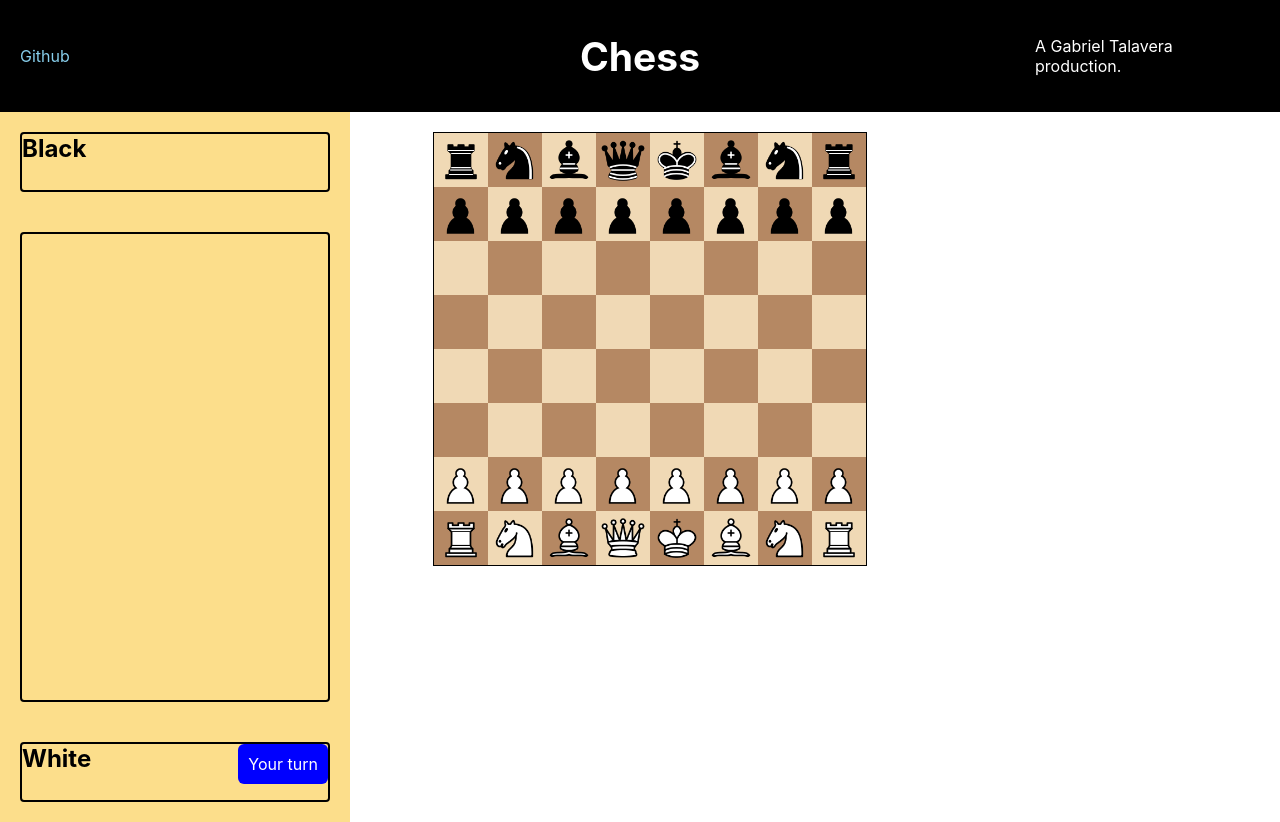
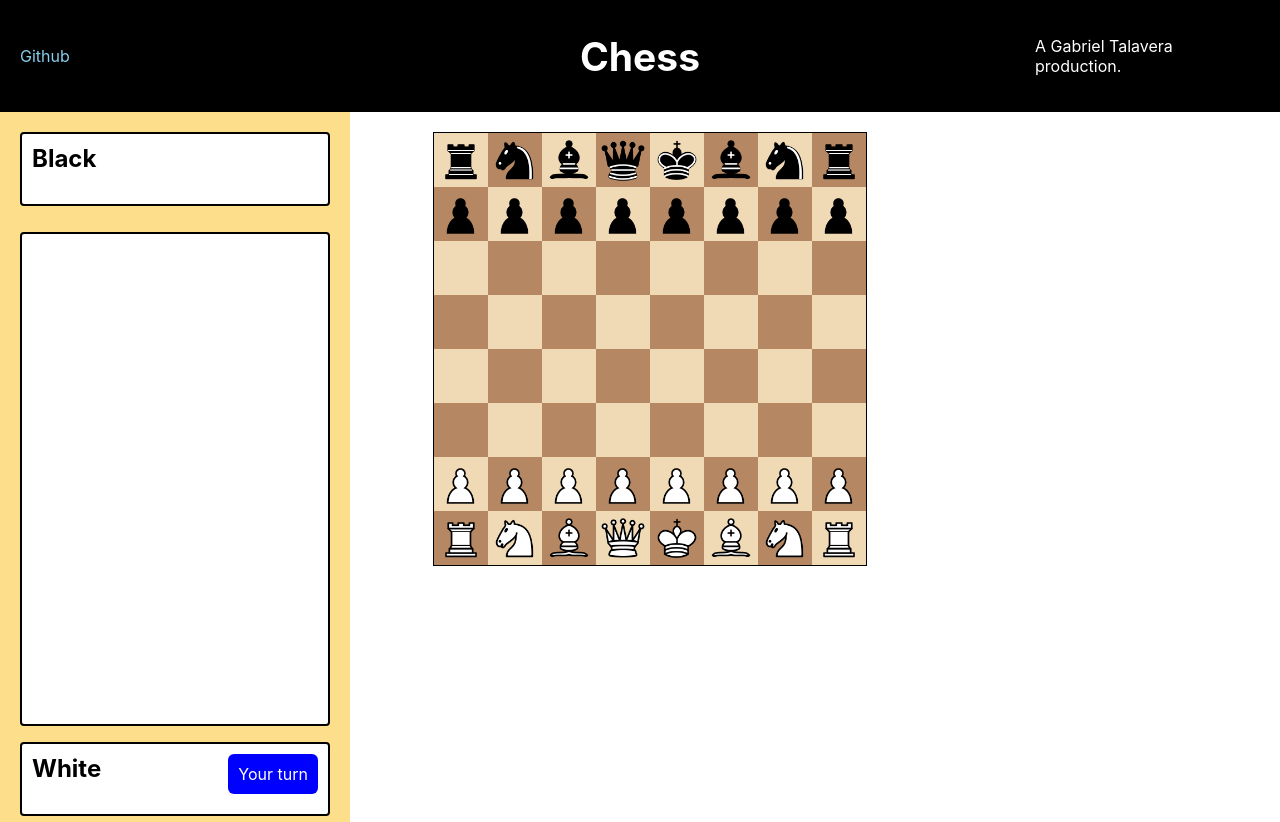
Before and after one commit to gabrieltal/chess, a React (Create React App) app: page / in a window 1280 px wide. Built offline with nearby package versions, Linux system fonts and the light colour scheme.

Commit message:
Added playercard component and used it

```diff
--- /dev/null
+++ b/src/components/playercard.jsx
@@ -0,0 +1,16 @@
+import React from 'react';
+
+export default class PlayerCard extends React.Component {
+  render() {
+    return (
+      <div className="d-block p-2">
+        <div className="player-card bg-white d-flex align-items-start justify-content-between p-1">
+          <h2 className="m-0 capitalize">{this.props.player.color}</h2>
+          <span className={`bg-grey p-1 white badge ${this.props.current === this.props.player ? 'active' : 'd-none' }`}>Your turn</span>
+        </div>
+        <div className="graveyard">
+        </div>
+      </div>
+    );
+  }
+};
--- a/src/components/scoreboard.jsx
+++ b/src/components/scoreboard.jsx
@@ -1,5 +1,6 @@
 import Square from './square';
 import React from 'react';
+import PlayerCard from './playercard';
 
 export default class Scoreboard extends React.Component {
   chessNotation(piece, finish) {
@@ -88,19 +89,13 @@ export default class Scoreboard extends React.Component {
   render() {
     return (
       <section className="scoreboard">
-        <div className="player-card d-flex align-items-start justify-content-between m-2">
-          <h2 className="m-0 capitalize">{this.props.players['black'].color}</h2>
-          <span className={`bg-grey p-1 white badge ${this.props.current === this.props.players['black'] ? 'active' : 'd-none' }`}>Your turn</span>
-        </div>
-        <div className="move-history m-2">
-          <ol>
+        <PlayerCard player={this.props.players['black']} current={this.props.current} />
+        <div className="p-2">
+          <ol className="move-history p-1 bg-white h-100 m-0">
             {this.displayMoveList(this.props.moves)}
           </ol>
         </div>
-        <div className="player-card d-flex align-items-start justify-content-between m-2">
-          <h2 className="m-0 capitalize">{this.props.players['white'].color}</h2>
-          <span className={`bg-grey p-1 white badge ${this.props.current === this.props.players['white'] ? 'active' : 'd-none' }`}>Your turn</span>
-        </div>
+        <PlayerCard player={this.props.players['white']} current={this.props.current} />
       </section>
     );
   }
```
